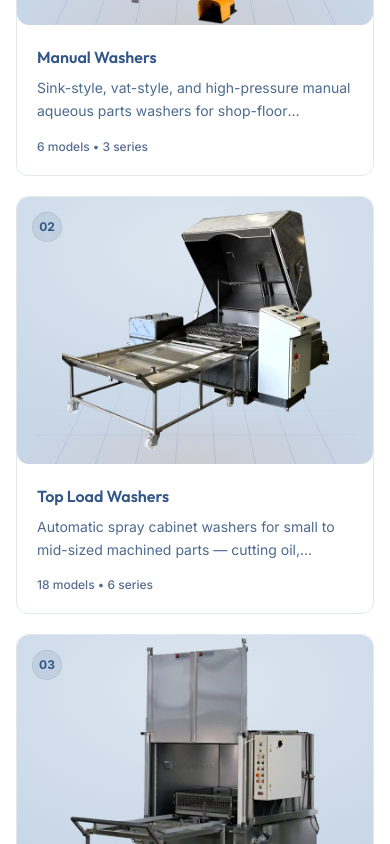
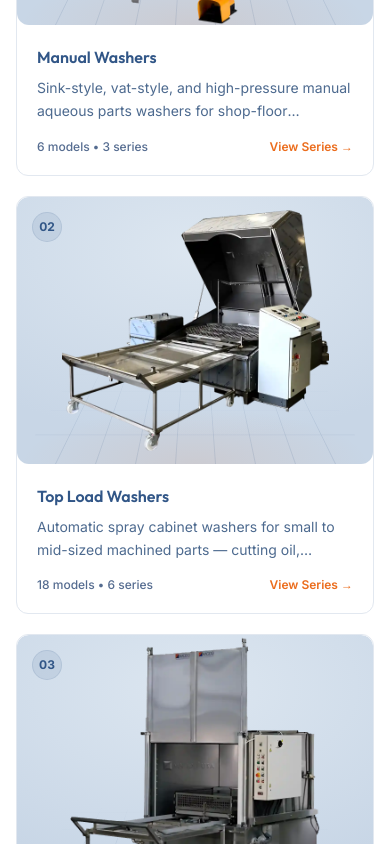
Before and after one commit to JasonBee99/MagidoUSA, a Next.js app: page / in a window 390 px wide. Shown: the part 2920-3764 px from the top of the page. Built offline with nearby package versions, Linux system fonts and the light colour scheme.

Commit message:
Phase 23 #3: category card CTA always visible on mobile, hover-only on sm+

```diff
--- a/src/app/page.tsx
+++ b/src/app/page.tsx
@@ -227,7 +227,7 @@
                       <span className="text-xs font-medium text-[var(--color-text-muted)]">
                         {cat.totalProducts} models • {cat.series.length} series
                       </span>
-                      <span className="text-xs font-semibold text-magido-orange opacity-0 transition-opacity group-hover:opacity-100">
+                      <span className="text-xs font-semibold text-magido-orange transition-opacity sm:opacity-0 sm:group-hover:opacity-100">
                         View Series →
                       </span>
                     </div>
```
